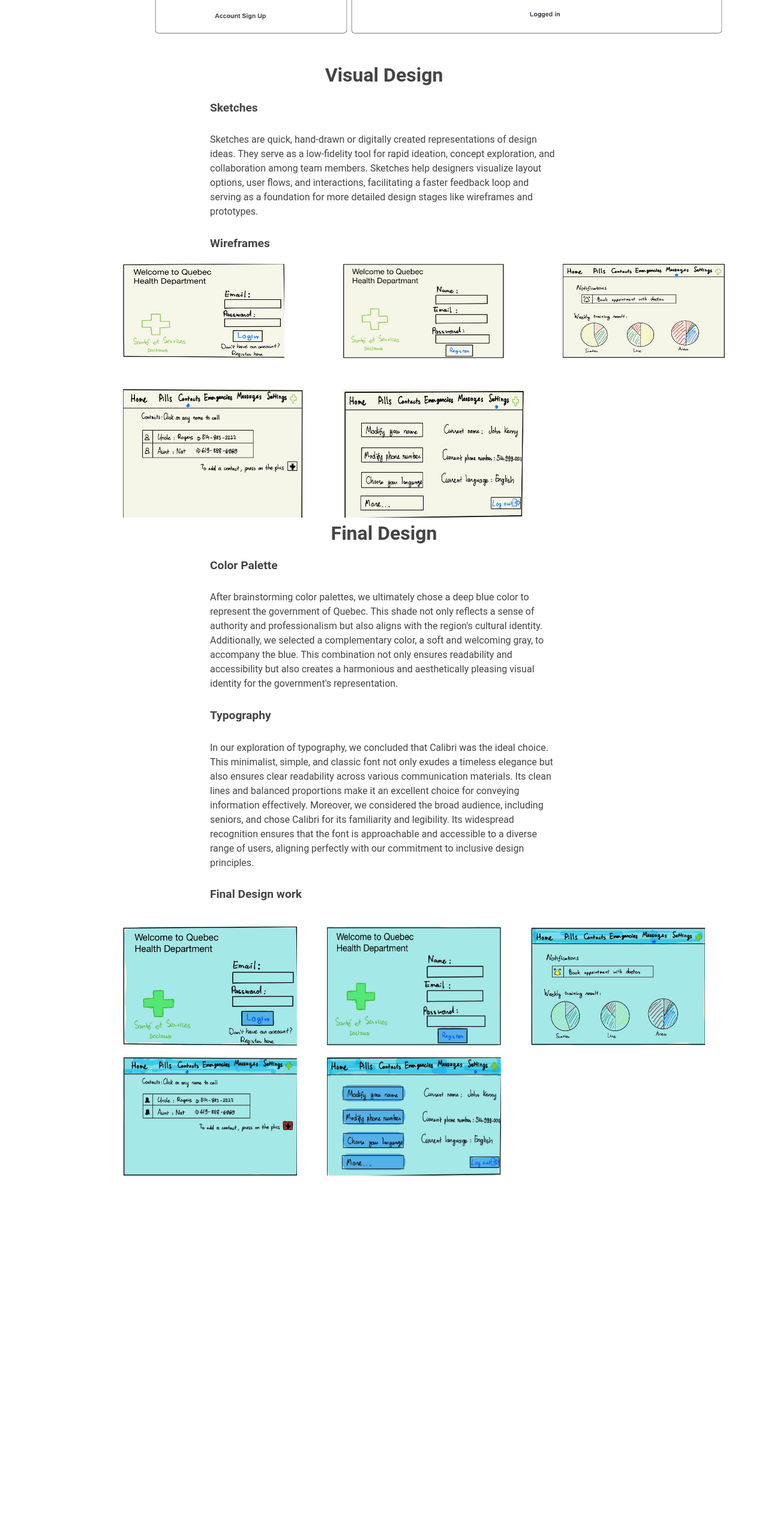
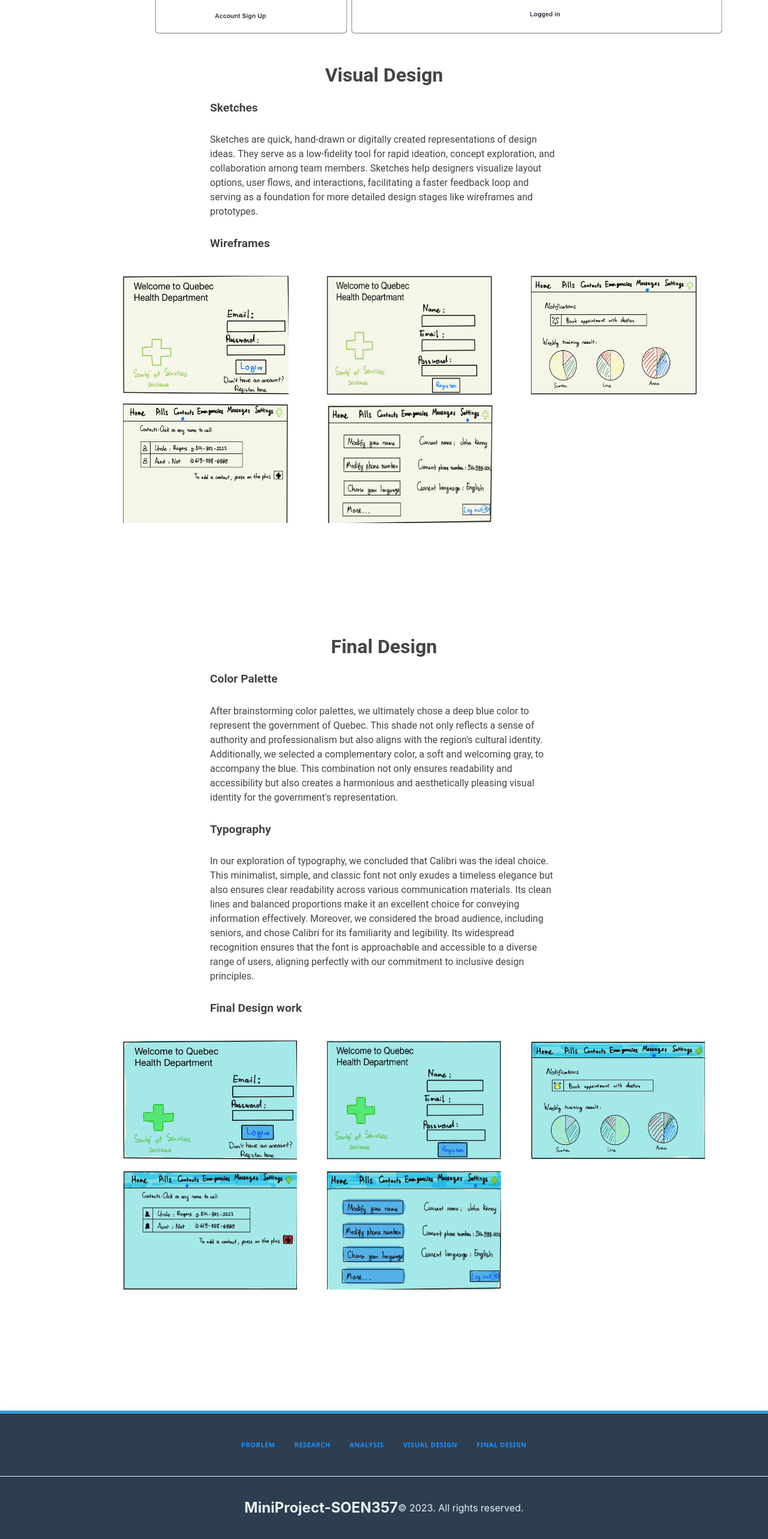
Before and after one commit to thongminhtran/Mini-Project-Designing-for-the-Elderly, a React (Create React App) app: page / in a window 1280 px wide. Shown: the part 6767-9333 px from the top of the page at 60% size. Before the commit the page ends 8889 px from the top, so only its background shows below. Built offline with nearby package versions, Linux system fonts and the light colour scheme.

Commit message:
5th commit Fix wireframe, nav bar and survey link

```diff
--- a/src/App.jsx
+++ b/src/App.jsx
@@ -149,16 +149,16 @@ function App() {
                 </h5>
 
                 <h3 className="highlighted-paragraph">Wireframes</h3>
-                <div style={{ display: 'flex', flexWrap: 'wrap', justifyContent: 'space-between', paddingLeft: '180px' }}>
+                <div style={{ display: 'flex', flexWrap: 'wrap', justifyContent: 'space-between', paddingLeft: '180px', padding: '20px 80px 180px 180px' }}>
                     {/* First 3 photos */}
                     <div style={{ flex: 1, flexBasis: '33.33%', padding: '0 25px', boxSizing: 'border-box' }}>
-                        <img alt="iteration1" src={require("./images/wireframes/wf1.jpg")} style={{ height: "85%", width: "85%" }} />
+                        <img alt="iteration1" src={require("./images/wireframes/wf1.jpg")} style={{ height: "105%", width: "95%" }} />
                     </div>
                     <div style={{ flex: 1, flexBasis: '33.33%', padding: '0 25px', boxSizing: 'border-box' }}>
-                        <img alt="iteration1" src={require("./images/wireframes/wf2.jpg")} style={{ height: "85%", width: "85%" }} />
+                        <img alt="iteration1" src={require("./images/wireframes/wf2.jpg")} style={{ height: "105%", width: "95%" }} />
                     </div>
                     <div style={{ flex: 1, flexBasis: '33.33%', padding: '0 25px', boxSizing: 'border-box' }}>
-                        <img alt="iteration1" src={require("./images/wireframes/wf3.jpg")} style={{ height: "85%", width: "85%" }} />
+                        <img alt="iteration1" src={require("./images/wireframes/wf3.jpg")} style={{ height: "105%", width: "95%" }} />
                     </div>
 
 
@@ -224,6 +224,7 @@ function App() {
                     </div>
                 </div>
             </div>
+            <Footer/>
         </div>
     );
 }
```
